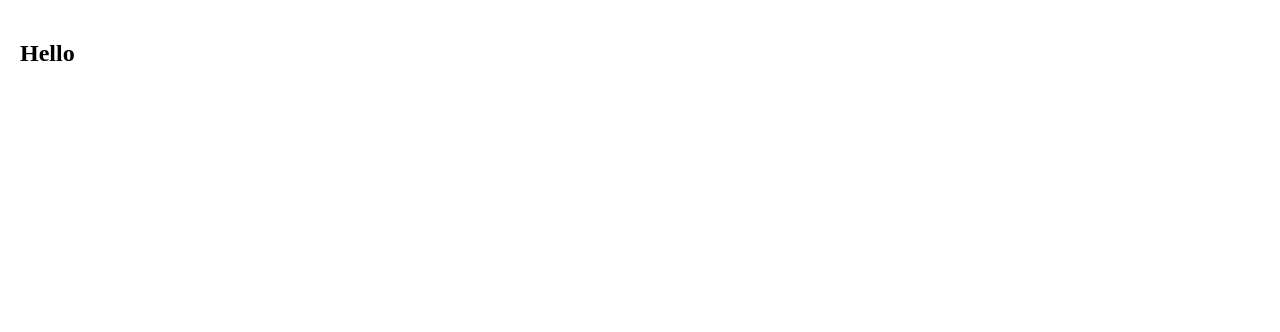
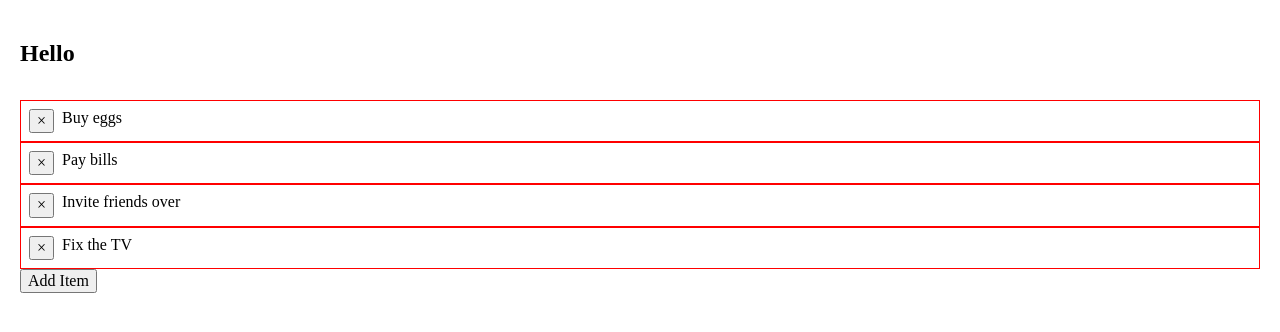
Before and after one commit to tianhuil/nextjs-firebase, a Next.js app: page / in a window 1280 px wide. Shown: the top 332 px of the page. Built offline with nearby package versions, Linux system fonts and the light colour scheme.

Commit message:
Working RTG

```diff
--- /dev/null
+++ b/comp/todoList.tsx
@@ -0,0 +1,53 @@
+// Most from https://reactcommunity.org/react-transition-group/transition-group
+import { nanoid } from "nanoid";
+import React from "react";
+import { CSSTransition, TransitionGroup } from "react-transition-group";
+
+export function TodoList() {
+  const [items, setItems] = React.useState([
+    { id: nanoid(), text: "Buy eggs" },
+    { id: nanoid(), text: "Pay bills" },
+    { id: nanoid(), text: "Invite friends over" },
+    { id: nanoid(), text: "Fix the TV" },
+  ]);
+  return (
+    <div style={{ marginTop: "2em" }}>
+      <TransitionGroup className="todo-list">
+        {items.map(({ id, text }) => (
+          <CSSTransition key={id} timeout={500} classNames="item">
+            <div
+              style={{
+                display: "flex",
+                flexDirection: "row",
+                padding: ".5em",
+                border: "1px solid red",
+              }}
+            >
+              <button
+                className="remove-btn"
+                style={{ marginRight: ".5em" }}
+                onClick={() =>
+                  setItems((items) => items.filter((item) => item.id !== id))
+                }
+              >
+                &times;
+              </button>
+              {text}
+            </div>
+          </CSSTransition>
+        ))}
+      </TransitionGroup>
+
+      <button
+        onClick={() => {
+          const text = prompt("Enter some text");
+          if (text) {
+            setItems((items) => [...items, { id: nanoid(), text }]);
+          }
+        }}
+      >
+        Add Item
+      </button>
+    </div>
+  );
+}
--- a/package.json
+++ b/package.json
@@ -9,15 +9,18 @@
     "lint": "next lint"
   },
   "dependencies": {
+    "nanoid": "^3.3.3",
     "next": "12.1.5",
     "normalize.css": "^8.0.1",
     "react": "18.0.0",
-    "react-dom": "18.0.0"
+    "react-dom": "18.0.0",
+    "react-transition-group": "^4.4.2"
   },
   "devDependencies": {
     "@types/node": "17.0.25",
     "@types/react": "18.0.5",
     "@types/react-dom": "18.0.1",
+    "@types/react-transition-group": "^4.4.4",
     "eslint": "8.13.0",
     "eslint-config-next": "12.1.5",
     "typescript": "4.6.3"
--- a/pages/_app.tsx
+++ b/pages/_app.tsx
@@ -1,6 +1,7 @@
 import type { AppProps } from "next/app";
 import "normalize.css/normalize.css";
 import React from "react";
+import "../comp/todoList.css";
 
 function MyApp({ Component, pageProps }: AppProps) {
   React.useEffect(() => {
--- a/pages/index.tsx
+++ b/pages/index.tsx
@@ -2,6 +2,7 @@ import type { NextPage } from "next";
 import Head from "next/head";
 import React from "react";
 import { useInstall } from "../comp/install";
+import { TodoList } from "../comp/todoList";
 
 const Home: NextPage = () => {
   const [prompt, promptToInstall] = useInstall();
@@ -31,6 +32,7 @@ const Home: NextPage = () => {
             <button onClick={hide}>Dismiss</button>
           </>
         )}
+        <TodoList />
       </main>
     </div>
   );
```
Also changed, not shown: comp/todoList.css (added), 1 other file (tests, documents, lock files or other folders).
